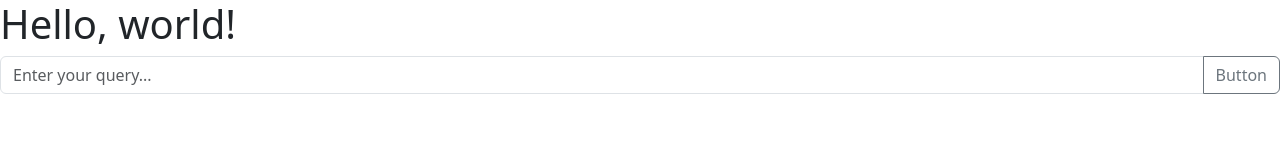
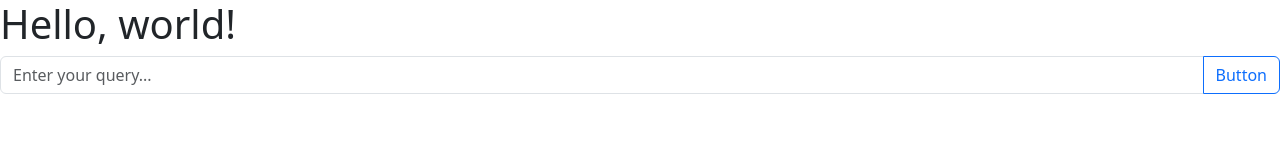
Before and after one commit to elijahgummer/LingoCode, a plain HTML site: page index.html in a window 1280 px wide. Drawn offline with nearby package versions, Linux system fonts and the light colour scheme.

Commit message:
changed the style of the button

```diff
--- a/index.html
+++ b/index.html
@@ -10,7 +10,7 @@
     <h1>Hello, world!</h1>
     <div class="input-group mb-3">
       <input type="text" class="form-control" placeholder="Enter your query..." aria-label="Recipient's username" aria-describedby="button-addon2">
-      <button class="btn btn-outline-secondary" type="button" id="button-addon2">Button</button>
+      <button class="btn btn-outline-primary" type="button" id="button-addon2">Button</button>
     </div>
     <script src="https://cdn.jsdelivr.net/npm/bootstrap@5.3.3/dist/js/bootstrap.bundle.min.js" integrity="sha384-YvpcrYf0tY3lHB60NNkmXc5s9fDVZLESaAA55NDzOxhy9GkcIdslK1eN7N6jIeHz" crossorigin="anonymous"></script>
   </body>
```
